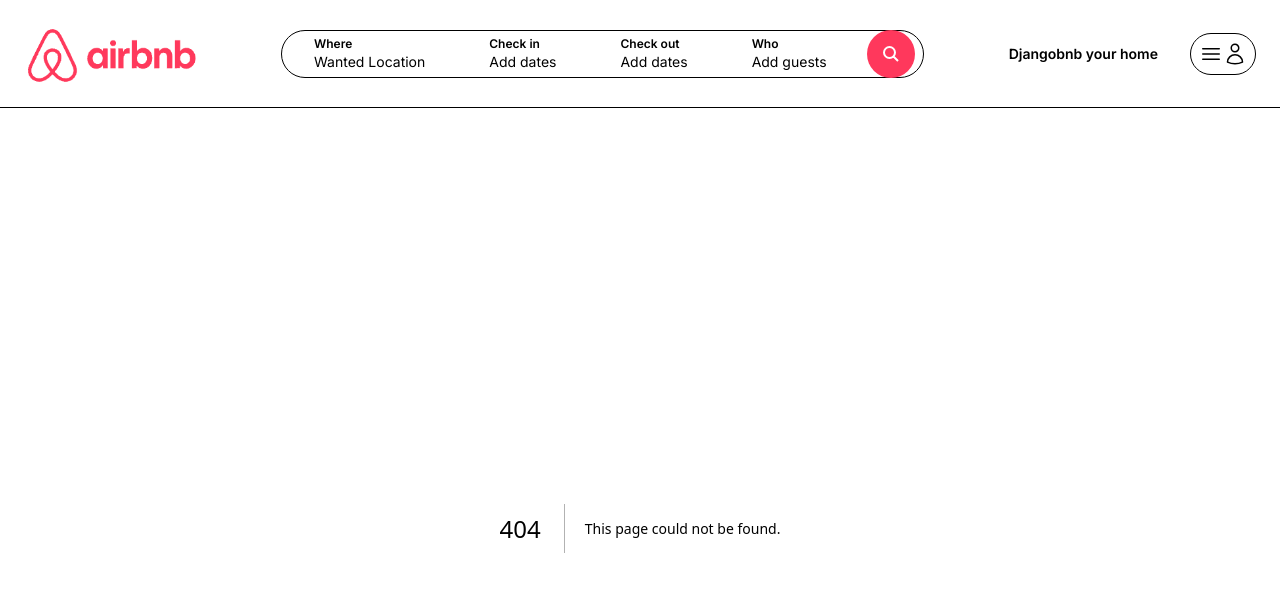
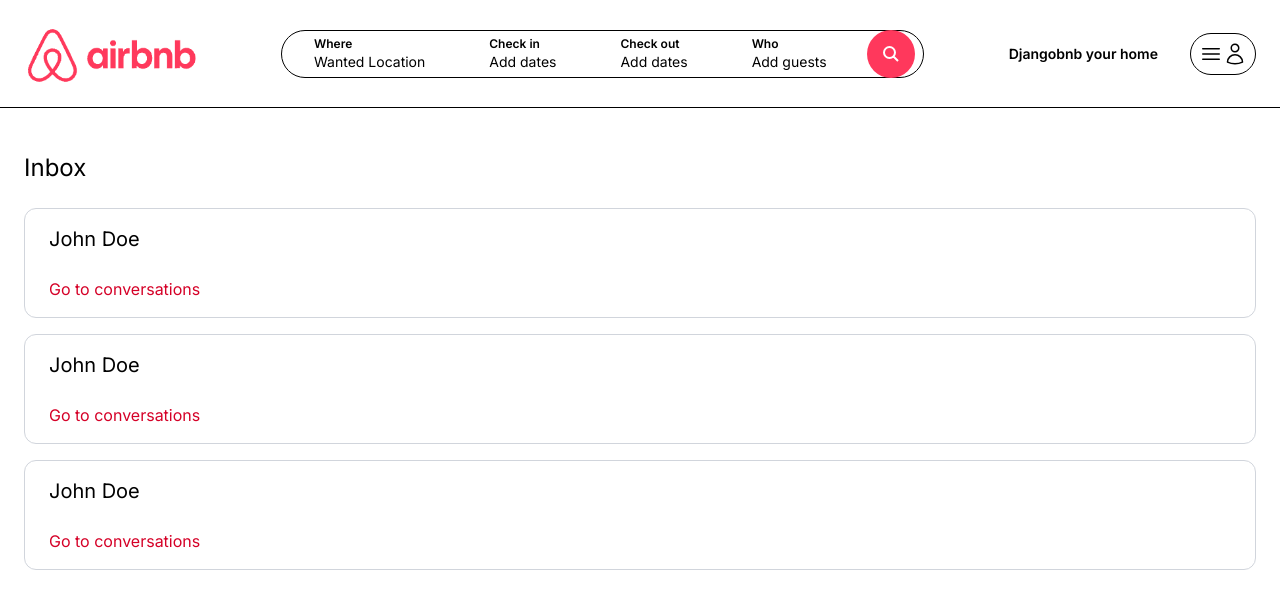
Before and after one commit to reymargutana46/Djangobnb, a Next.js app: page /inbox in a window 1280 px wide. Before the commit this address had no page. Shown: the top 608 px of the page. Built offline with nearby package versions, Linux system fonts and the light colour scheme.

Commit message:
Inbox page (static) - Gutana, Reymar C.

```diff
--- /dev/null
+++ b/app/components/inbox/Conversation.tsx
@@ -0,0 +1,11 @@
+const Conversation = () => {
+    return (
+       <div className="px-6 py-4 cursor-pointer border border-gray-300 rounded-xl">
+            <p className="mb-6 text-xl">John Doe</p>
+
+            <p className="text-airbnb-dark">Go to conversations</p>
+       </div>
+    )
+}
+
+export default Conversation;
--- /dev/null
+++ b/app/inbox/page.tsx
@@ -0,0 +1,15 @@
+import Conversation from "@/app/components/inbox/Conversation";
+
+const InboxPage = () => {
+    return (
+        <main className="max-w-[1500px] mx-auto px-6 pb-6 space-y-4">
+            <h1 className="my-6 text-2xl">Inbox</h1>
+
+            <Conversation />
+            <Conversation />
+            <Conversation />
+        </main>
+    )
+}
+
+export default InboxPage;
```
